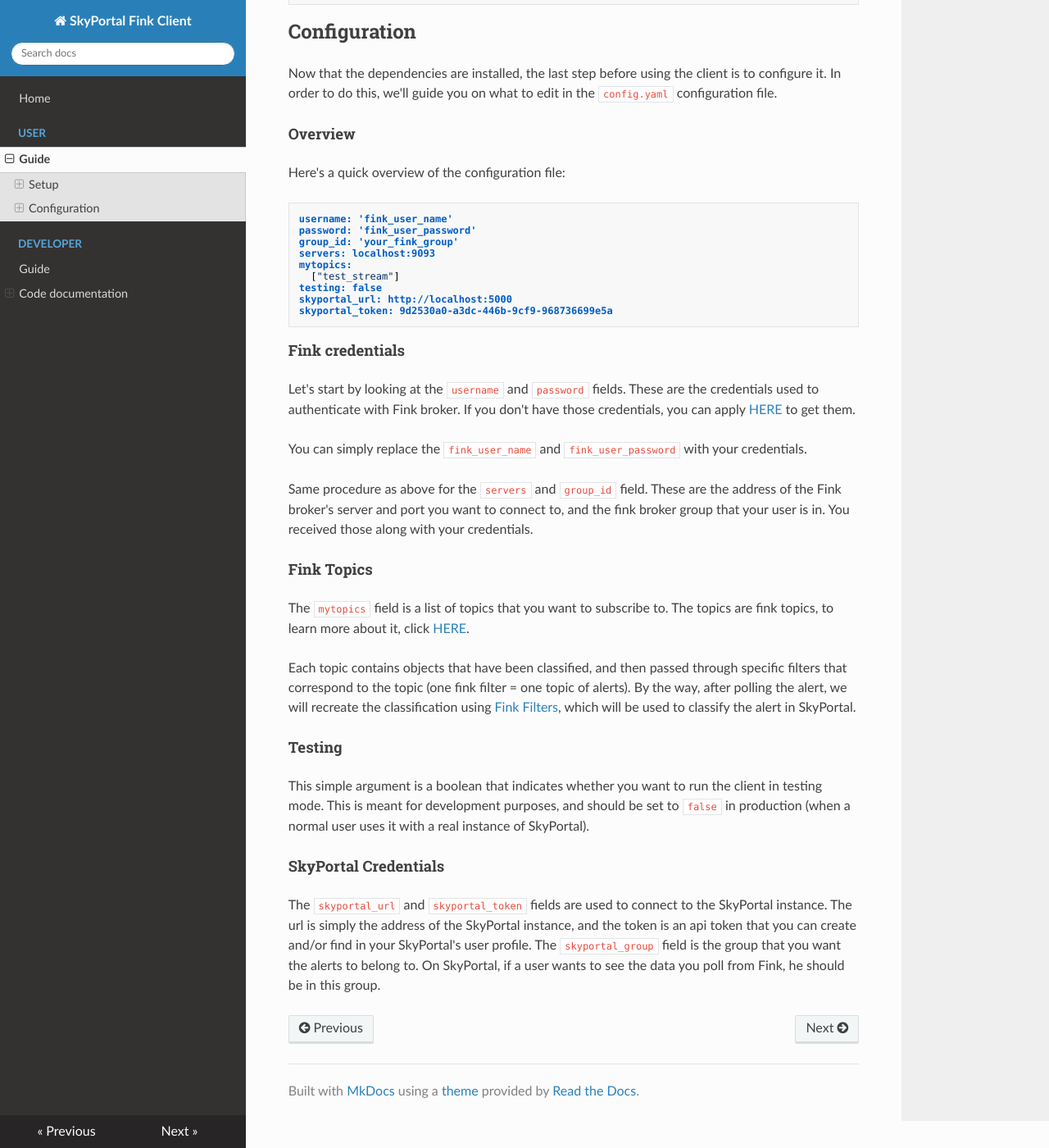
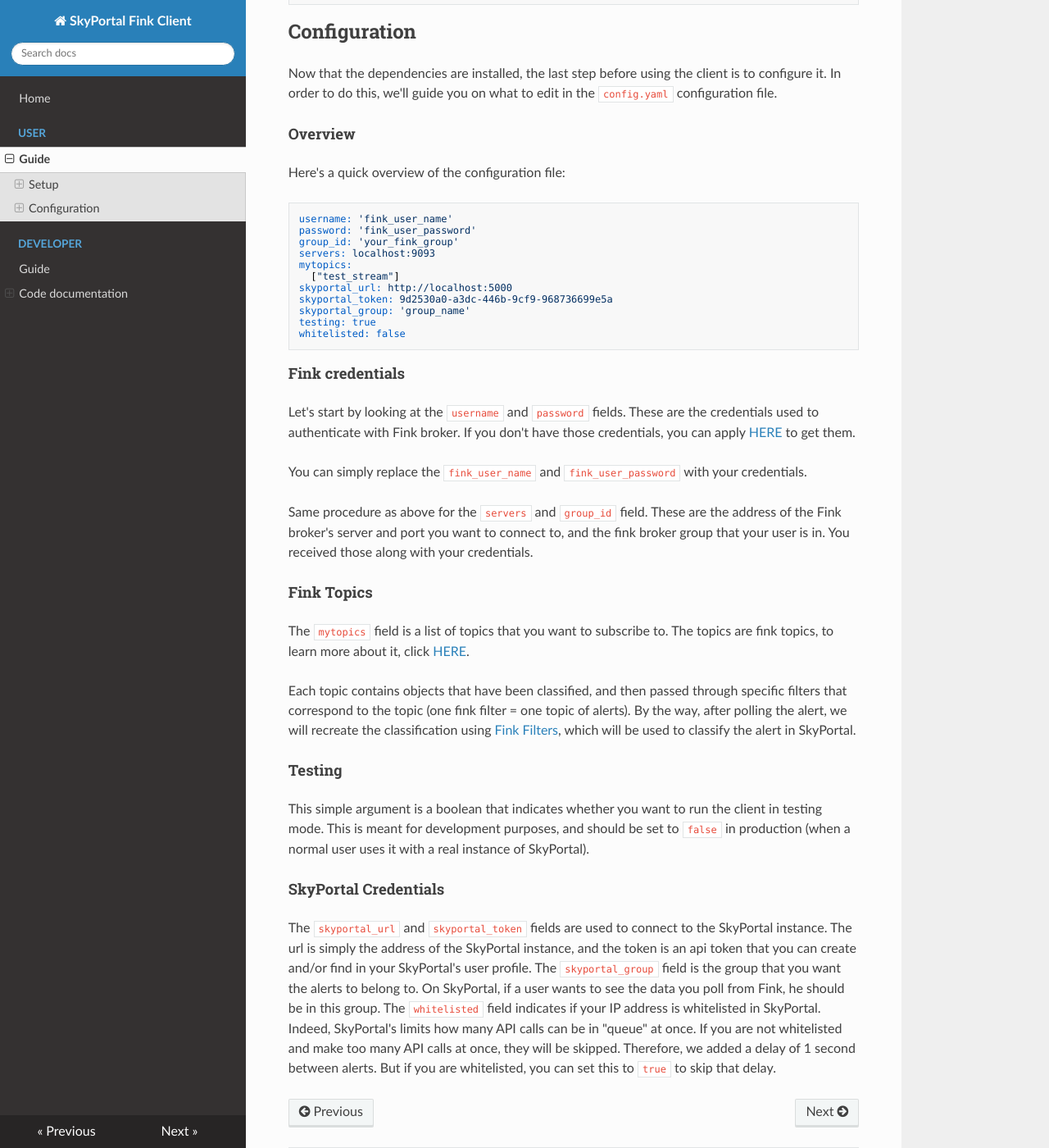
Before and after one commit to skyportal-contrib/skyportal-fink-client, an MkDocs documentation site: the page built from docs/user_guide/index.md, in a window 1280 px wide and 1400 px high, scrolled down 733 px. Shown: the whole window at 82% size. Built offline with MkDocs 1.6.1, drawn with Linux system fonts in a browser that asks for light colours; nearby versions of some CDN libraries.

Commit message:
updated documentation

````diff
--- a/config.yaml
+++ b/config.yaml
@@ -4,7 +4,8 @@
 username: testuser
 password: null
 servers: localhost:9093
-skyportal_token: 6bfc9d88-95d5-40a9-8b1b-2bba1e773599
+skyportal_token: d47f6fb0-5b11-43fa-a725-7dbec3b8bd6b
 skyportal_url: http://localhost:5000
 skyportal_group: Fink
 testing: true
+whitelisted: false
--- a/docs/user_guide/index.md
+++ b/docs/user_guide/index.md
@@ -45,9 +45,11 @@
 servers: localhost:9093
 mytopics:
   ["test_stream"]
-testing: false
 skyportal_url: http://localhost:5000
 skyportal_token: 9d2530a0-a3dc-446b-9cf9-968736699e5a
+skyportal_group: 'group_name'
+testing: true
+whitelisted: false
 ```
 
 #### Fink credentials
@@ -73,3 +75,4 @@
 
 The `skyportal_url` and `skyportal_token` fields are used to connect to the SkyPortal instance. The url is simply the address of the SkyPortal instance, and the token is an api token that you can create and/or find in your SkyPortal's user profile.
 The `skyportal_group` field is the group that you want the alerts to belong to. On SkyPortal, if a user wants to see the data you poll from Fink, he should be in this group.
+The `whitelisted` field indicates if your IP address is whitelisted in SkyPortal. Indeed, SkyPortal's limits how many API calls can be in "queue" at once. If you are not whitelisted and make too many API calls at once, they will be skipped. Therefore, we added a delay of 1 second between alerts. But if you are whitelisted, you can set this to `true` to skip that delay.
````
Also changed, not shown: docs/dev_guide/index.md (+4 -1 lines).
